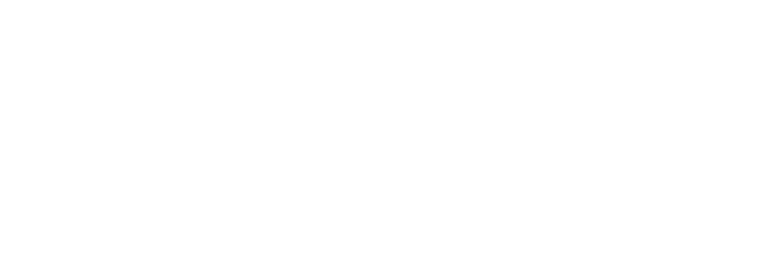
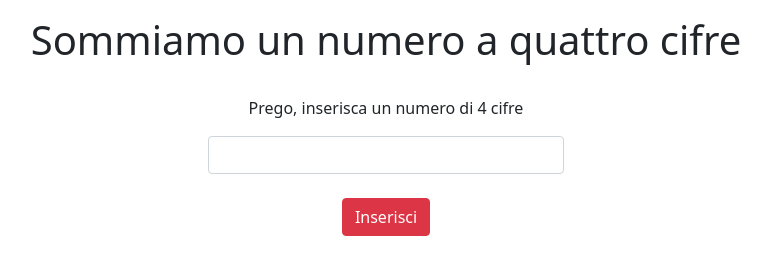
Before and after one commit to giuseppecantafio/js-jsnacks-blocco-1, a plain HTML site: page jsnack3/index.html in a window 1280 px wide. Shown: the whole page, without its empty margins (254-1025 px from the left). Drawn offline with nearby package versions, Linux system fonts and the light colour scheme.

Commit message:
jsnack 2 concluso

```diff
--- a/jsnack3/index.html
+++ b/jsnack3/index.html
@@ -9,7 +9,23 @@
     <title>Jsnack 3</title>
 </head>
 <body>
-
-    <script src="script.js"></script>
+    <div id="validation" class="container text-center">
+        <div class="row justify-content-center pt-3">
+            <h1>Sommiamo un numero a quattro cifre</h1>
+            <div class="col-4 text-center py-4">
+                <label for="numero"><p>Prego, inserisca un numero di 4 cifre</p></label>
+                <input
+                class="form-control"
+                type="text"
+                name="numero"
+                id="numero"
+                />
+            </div>
+            <div id="inserisci" class="col-12 text-center">
+                <button class="btn btn-danger">Inserisci</button>
+            </div>
+        </div>
+    </div>
+    <script src="script3.js"></script>
 </body>
 </html>
```
Also changed, not shown: jsnack2/script2.js (+26 -1 lines).
